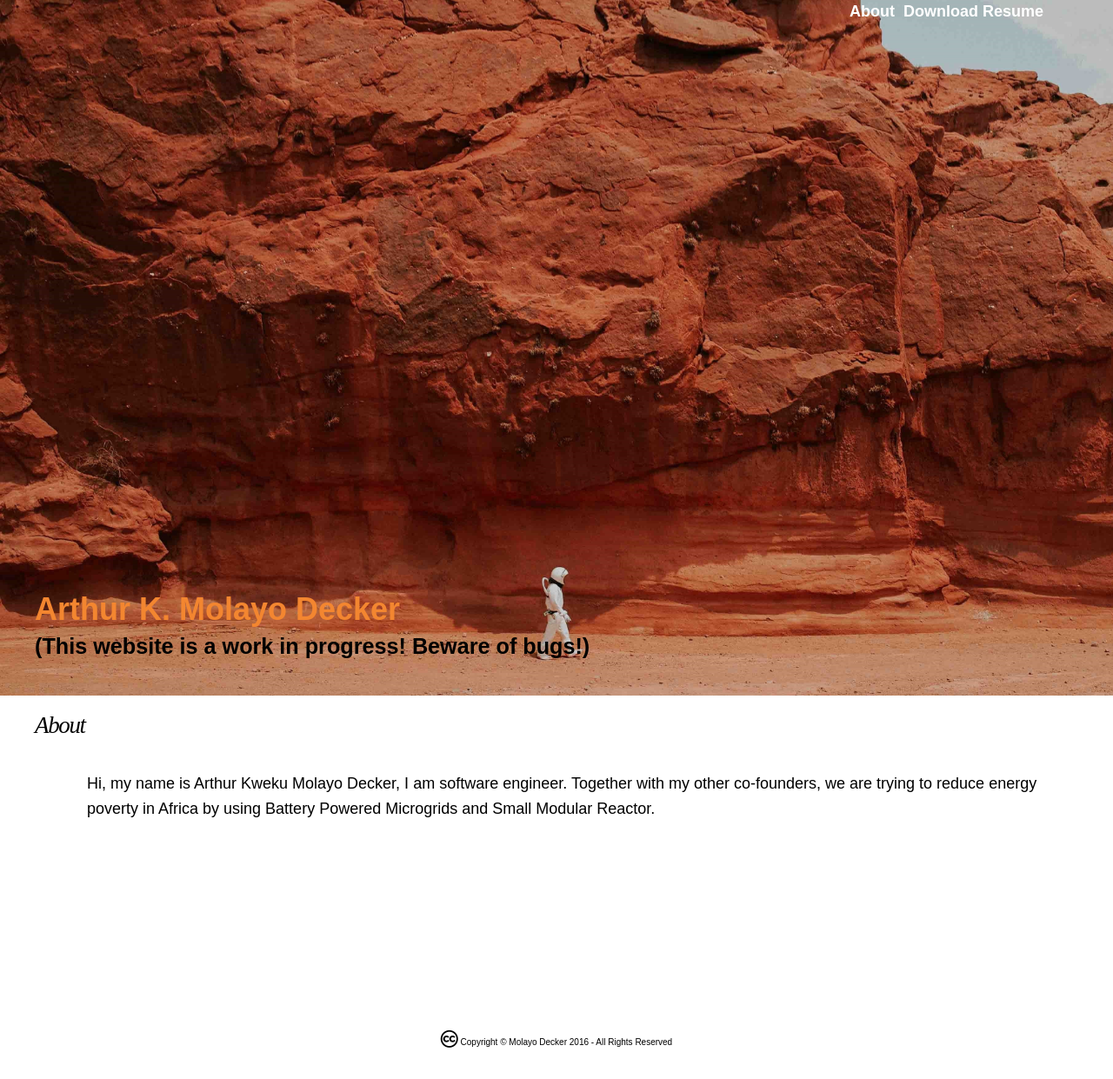
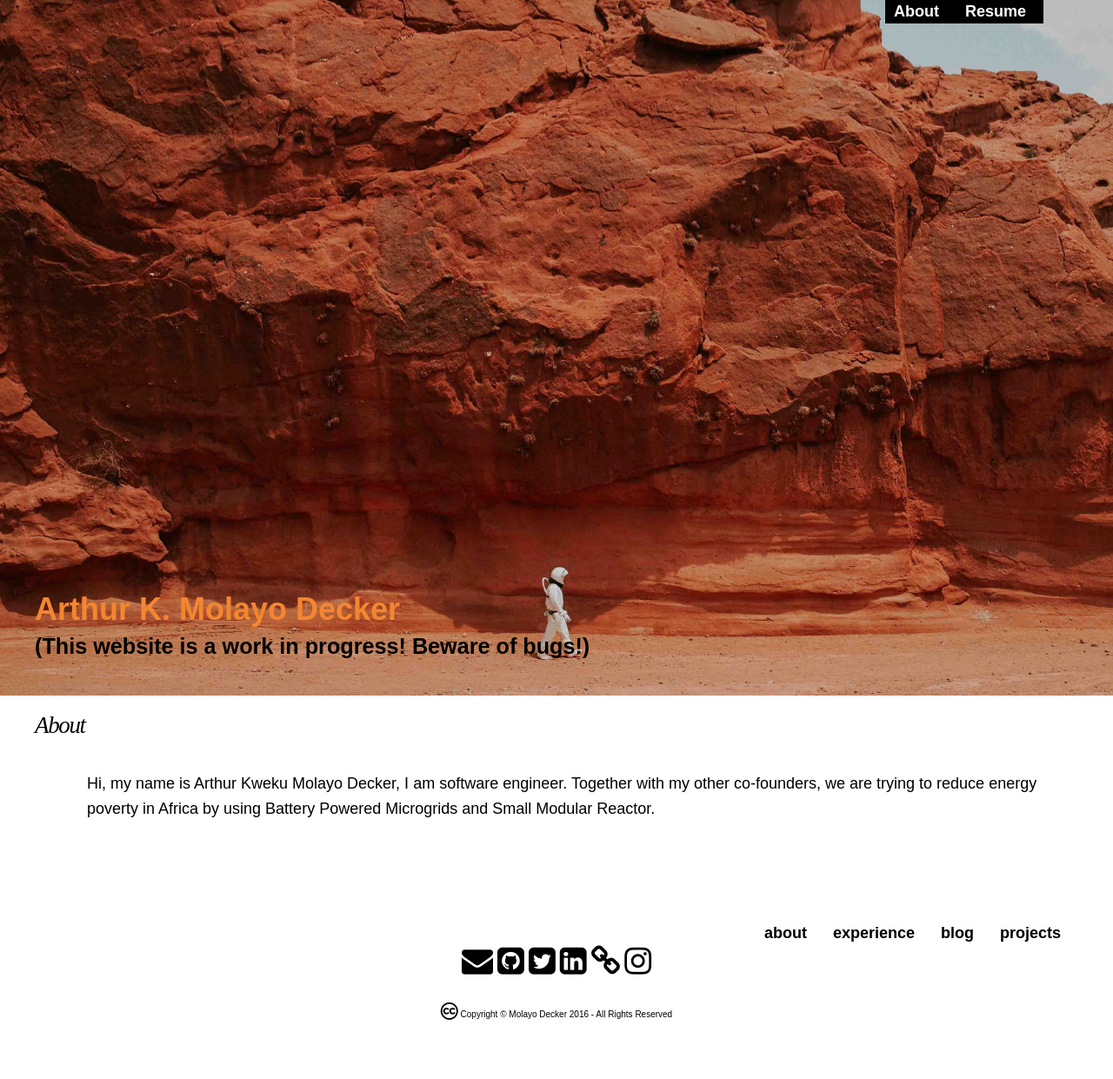
Before and after one commit to molayodecker/molayodecker.github.io, a website: page builds/postcss/index.html in a window 1280 px wide. Shown: the whole page at 87% size. After the commit the page ends 1209 px from the top, so only its background shows below. Drawn offline with Linux system fonts and the light colour scheme.

Commit message:
Fixed css

```diff
--- a/builds/postcss/css/style.css
+++ b/builds/postcss/css/style.css
@@ -54,7 +54,7 @@ img {
 
 a {
     font-weight: 700;
-    color: #fff;
+    color: #000;
 }
 
 a:focus,
@@ -135,11 +135,13 @@ em {
     margin-top: 1.75rem/*end of nav-elements*/
 }
 
-.nav .nav-elements {
+.nav .nav-elements a {
     display: -webkit-box;
     display: -webkit-flex;
     display: -ms-flexbox;
-    display: flex
+    display: flex;
+    color: #fff;
+    background-color: #000;
 }
 
 .nav .nav-elements .navbar {
@@ -220,6 +222,11 @@ em {
     align-items: flex-end
 }
 
+.footer a {
+    color: #000 !important;
+    background-color: #fff !important;
+}
+
 .nav {
     margin: 0
 }
@@ -326,7 +333,6 @@ em {
 }
 
 .footer-icon {
-    color: #000;
     margin: auto
 }
 
--- a/builds/postcss/index.html
+++ b/builds/postcss/index.html
@@ -17,7 +17,7 @@
             <div class="container nav-elements">
                 <ul class="navbar">
                     <li><a href="#about">About</a></li>
-                    <li><a href="/assets/ArthurDeckerResume.pdf">Download Resume</a></li>
+                    <li><a href="/assets/ArthurDeckerResume.pdf">Resume</a></li>
                     <!-- <li><a href="#experience">experience</a></li>
           <li><a href="#blog">blog</a></li>
           <li><a href="#project">projects</a></li> -->
```
